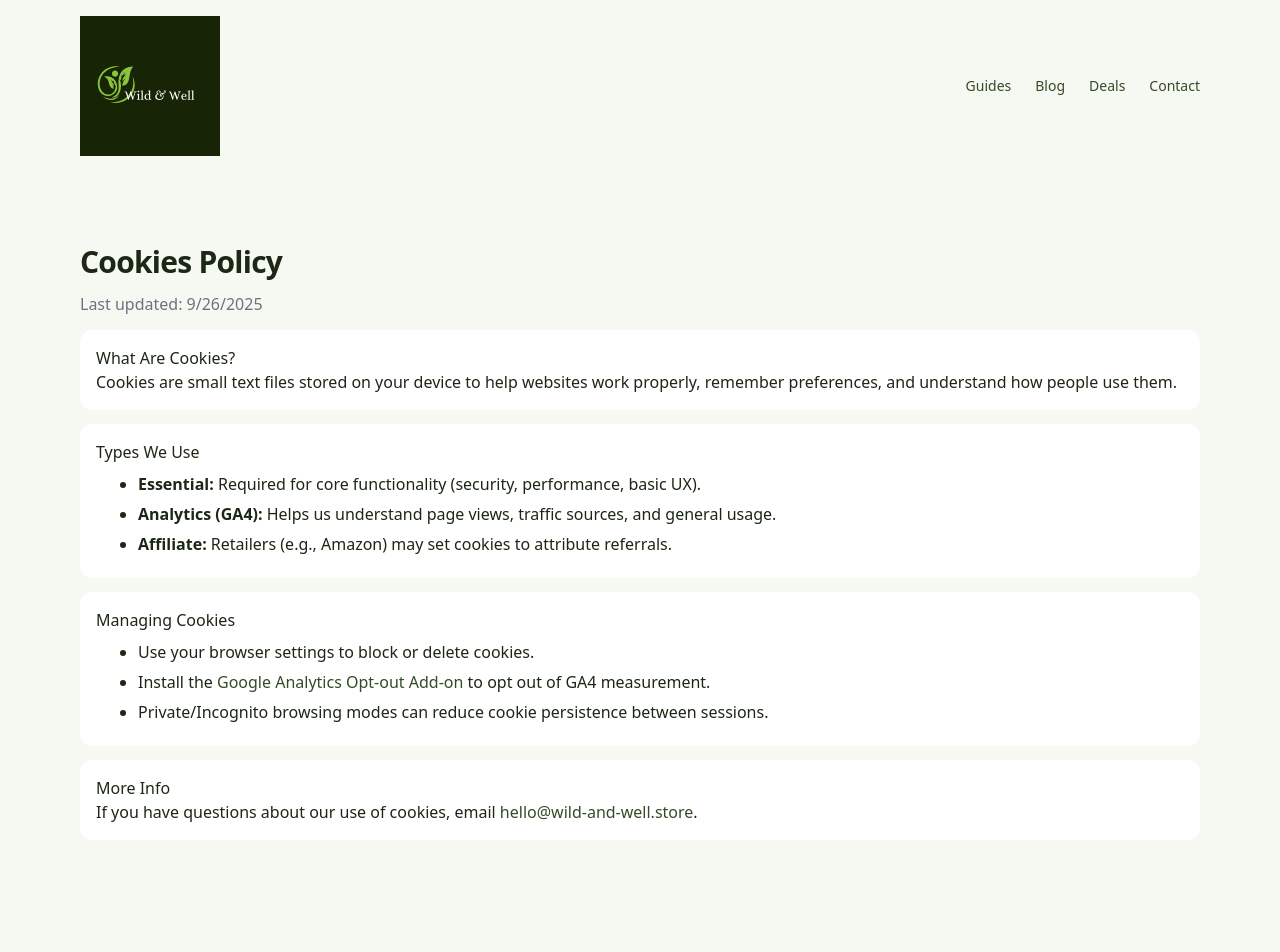
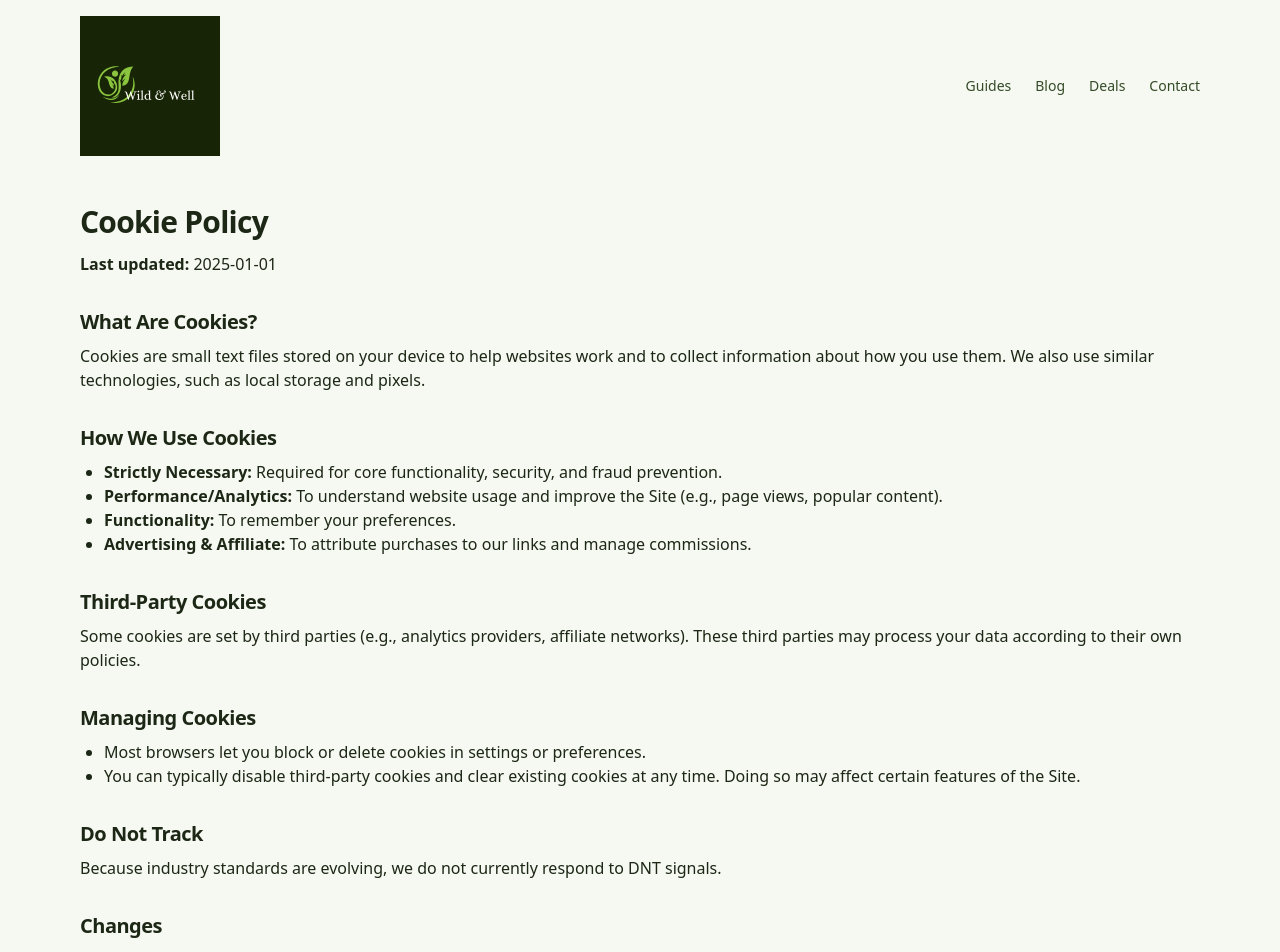
Before and after one commit to dariosandison/Eco---Holistic, a Next.js app: page /cookies in a window 1280 px wide. Shown: the top 952 px of the page. Built offline with nearby package versions, Linux system fonts and the light colour scheme.

Commit message:
Update cookies.js

```diff
--- a/pages/cookies.js
+++ b/pages/cookies.js
@@ -1,93 +1,63 @@
-// pages/cookies.js
-import Head from "next/head";
+export const seo = {
+  title: 'Cookie Policy',
+  description:
+    'How Wild & Well uses cookies and similar technologies, and how you can control them.',
+};
 
 export default function Cookies() {
-  const canonical = "https://www.wild-and-well.store/cookies";
+  const updated = '2025-01-01';
+  return (
+    <div className="prose">
+      <h1>Cookie Policy</h1>
+      <p><strong>Last updated:</strong> {updated}</p>
 
-  return (
-    <>
-      <Head>
-        <title>Cookies Policy • Wild & Well</title>
-        <meta
-          name="description"
-          content="Details on the cookies used by Wild & Well, how we use them, and how you can control them."
-        />
-        <link rel="canonical" href={canonical} />
-        <meta property="og:title" content="Cookies Policy • Wild & Well" />
-        <meta property="og:description" content="What cookies we use and your options." />
-        <meta property="og:url" content={canonical} />
-      </Head>
+      <h2>What Are Cookies?</h2>
+      <p>
+        Cookies are small text files stored on your device to help websites work and to
+        collect information about how you use them. We also use similar technologies,
+        such as local storage and pixels.
+      </p>
 
-      <main className="container page">
-        <h1>Cookies Policy</h1>
-        <p className="muted">Last updated: {new Date().toLocaleDateString()}</p>
+      <h2>How We Use Cookies</h2>
+      <ul>
+        <li><strong>Strictly Necessary:</strong> Required for core functionality, security, and fraud prevention.</li>
+        <li><strong>Performance/Analytics:</strong> To understand website usage and improve the Site (e.g., page views, popular content).</li>
+        <li><strong>Functionality:</strong> To remember your preferences.</li>
+        <li><strong>Advertising &amp; Affiliate:</strong> To attribute purchases to our links and manage commissions.</li>
+      </ul>
 
-        <section className="card">
-          <h3>What Are Cookies?</h3>
+      <h2>Third-Party Cookies</h2>
       <p>
-            Cookies are small text files stored on your device to help websites work properly,
-            remember preferences, and understand how people use them.
+        Some cookies are set by third parties (e.g., analytics providers, affiliate
+        networks). These third parties may process your data according to their own
+        policies.
       </p>
-        </section>
 
-        <section className="card">
-          <h3>Types We Use</h3>
+      <h2>Managing Cookies</h2>
       <ul>
+        <li>Most browsers let you block or delete cookies in settings or preferences.</li>
         <li>
-              <strong>Essential:</strong> Required for core functionality (security, performance, basic UX).
-            </li>
-            <li>
-              <strong>Analytics (GA4):</strong> Helps us understand page views, traffic sources, and general usage.
-            </li>
-            <li>
-              <strong>Affiliate:</strong> Retailers (e.g., Amazon) may set cookies to attribute referrals.
+          You can typically disable third-party cookies and clear existing cookies at any
+          time. Doing so may affect certain features of the Site.
         </li>
       </ul>
-        </section>
 
-        <section className="card">
-          <h3>Managing Cookies</h3>
-          <ul>
-            <li>Use your browser settings to block or delete cookies.</li>
-            <li>
-              Install the{" "}
-              <a
-                href="https://tools.google.com/dlpage/gaoptout"
-                target="_blank"
-                rel="noopener noreferrer"
-              >
-                Google Analytics Opt-out Add-on
-              </a>{" "}
-              to opt out of GA4 measurement.
-            </li>
-            <li>
-              Private/Incognito browsing modes can reduce cookie persistence between sessions.
-            </li>
-          </ul>
-        </section>
+      <h2>Do Not Track</h2>
+      <p>
+        Because industry standards are evolving, we do not currently respond to DNT
+        signals.
+      </p>
 
-        <section className="card">
-          <h3>More Info</h3>
+      <h2>Changes</h2>
       <p>
-            If you have questions about our use of cookies, email{" "}
-            <a href="mailto:hello@wild-and-well.store">hello@wild-and-well.store</a>.
+        We may update this policy to reflect changes in technology, law, or our services.
+        Updates will be posted here.
       </p>
-        </section>
-      </main>
 
-      <style jsx>{`
-        .page { margin: 2.5rem auto; }
-        .muted { color: #6b7280; margin: 6px 0 12px; }
-        .card {
-          border: 1px solid var(--border);
-          border-radius: 12px;
-          padding: 16px;
-          background: #fff;
-          margin: 14px 0;
-        }
-        ul { margin: 8px 0 0 18px; }
-        li { margin: 6px 0; }
-      `}</style>
-    </>
+      <h2>Contact</h2>
+      <p>
+        Questions? Email <a href="mailto:hello@yourdomain.com">hello@yourdomain.com</a>.
+      </p>
+    </div>
   );
 }
```
Lines whose indentation alone changed are shown as unchanged.
